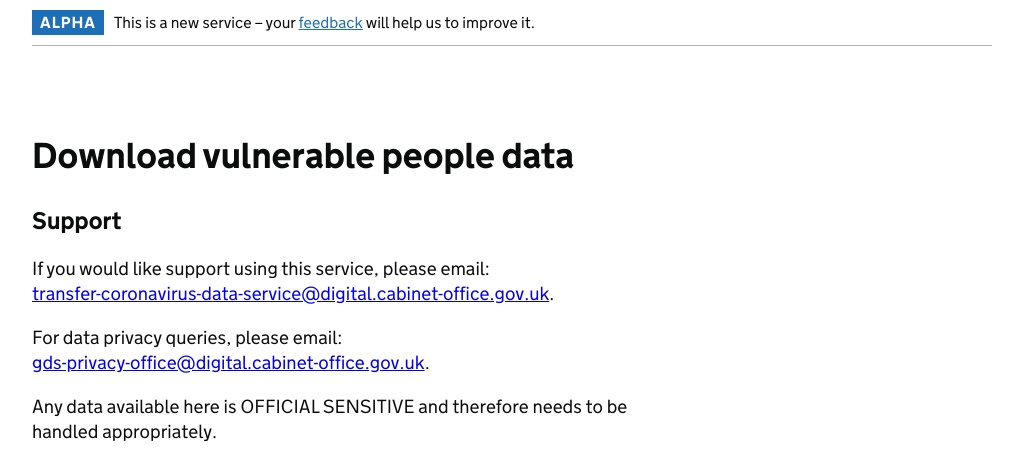
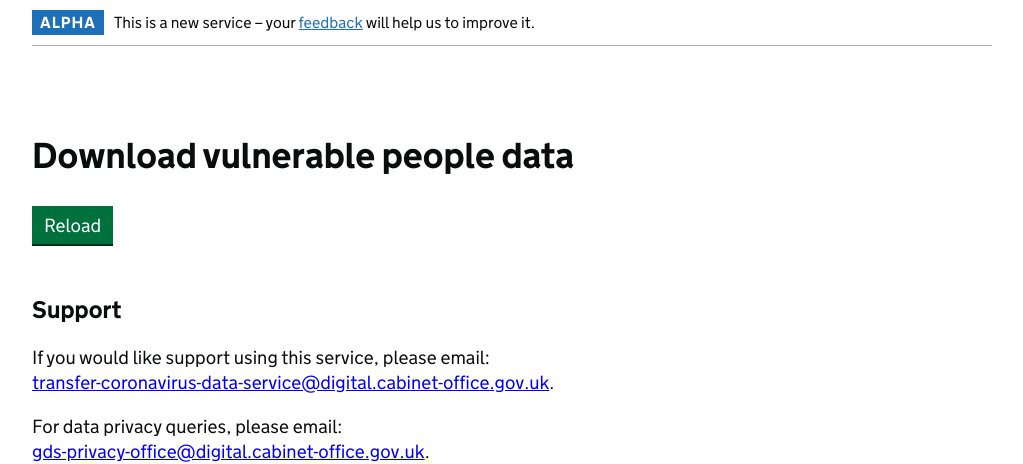
Before and after one commit to alphagov/transfer-coronavirus-data-service, a Flask app: template templates/files.html in a window 1280 px wide. Shown: the part 60-524 px from the top of the page, without its empty margins (128-1151 px from the left). Run offline with Flask 2, Linux system fonts and the light colour scheme; the template is opened without the code that fills it, so the values that code supplies are empty.

Commit message:
Reinstate reload button on /files route

```diff
--- a/templates/files.html
+++ b/templates/files.html
@@ -1,6 +1,12 @@
 {% extends 'primary.html' %}
 {% block content %}
   <h1 class="govuk-heading-l">Download vulnerable people data</h1>
+
+  <p>
+    <a href="/files" role="button" draggable="false" class="govuk-button covid-transfer-reload-button" data-module="govuk-button">
+      Reload
+    </a>
+  </p>
 
   {% include 'components/support.html' %}
 
```
